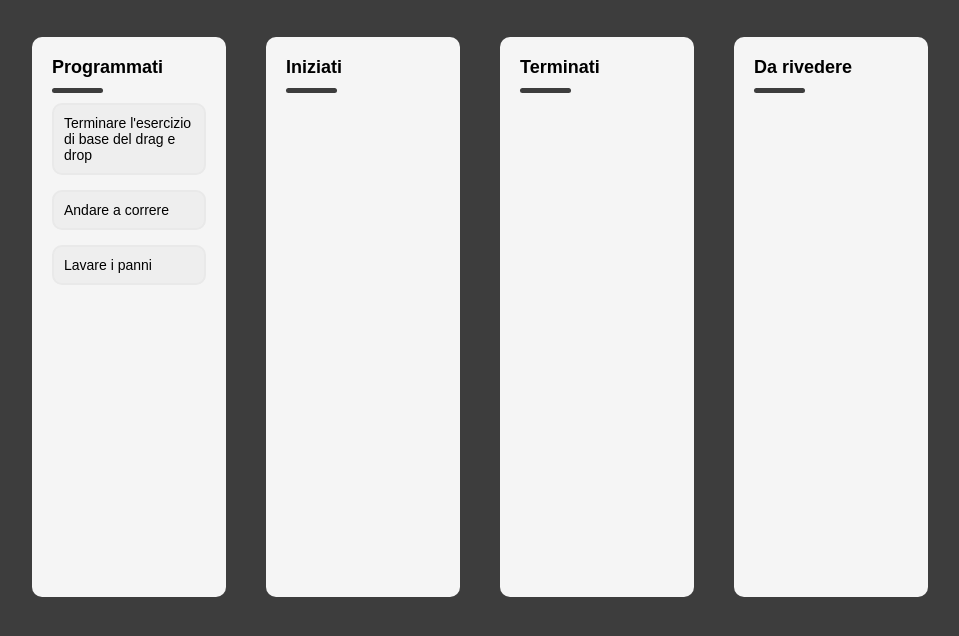
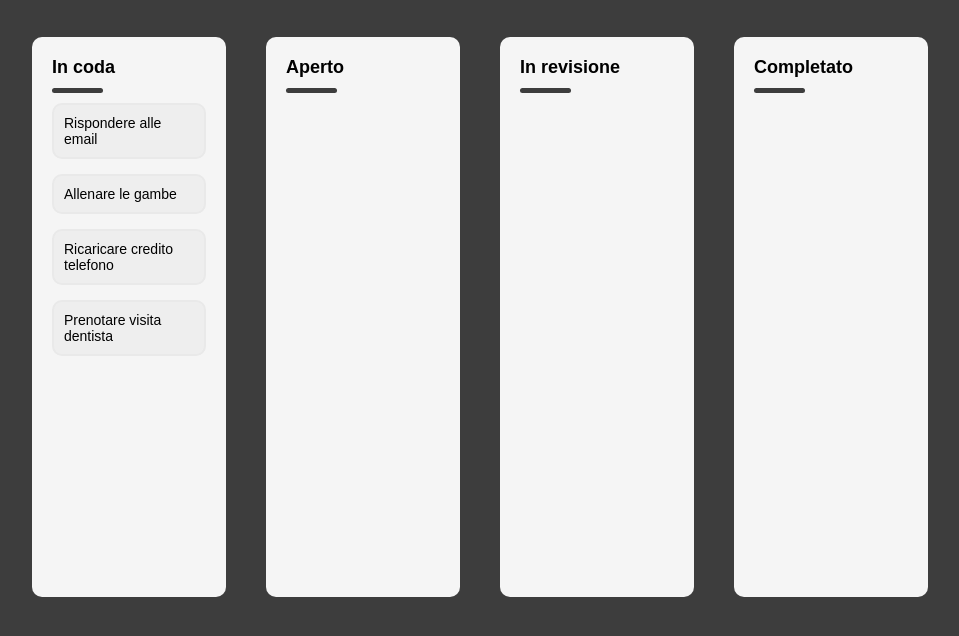
Before and after one commit to MatteoRuggieri2/basic-drag-drop, a plain HTML site: page index.html in a window 1280 px wide. Shown: the part 60-696 px from the top of the page, without its empty margins (160-1119 px from the left). Drawn offline with Linux system fonts and the light colour scheme.

Commit message:
Dynamic column and task added

```diff
--- a/index.html
+++ b/index.html
@@ -17,8 +17,8 @@
 
     <!-- MAIN -->
     <main>
-        <div class="container-70">
-            <section class="column">
+        <div id="columns-container" class="container-70">
+            <!-- <section class="column">
                 <h2 class="column-title">Programmati</h2>
                 <div class="task" draggable="true">Terminare l'esercizio di base del drag e drop</div>
                 <div class="task" draggable="true">Andare a correre</div>
@@ -34,7 +34,7 @@
             </section>
             <section class="column">
                 <h2 class="column-title">Da rivedere</h2>
-            </section>
+            </section> -->
         </div>
     </main>
 
--- a/js/script.js
+++ b/js/script.js
@@ -30,6 +30,43 @@ const data = [
         tasks: []
     },
 ]
+
+/* <section class="column">
+    <h2 class="column-title">Iniziati</h2>
+    <div class="task" draggable="true">Terminare l'esercizio di base del drag e drop</div>
+</section> */
+
+// CREAZIONE DINAMICA COLONNA E TASK
+const columnsContainer = document.querySelector("#columns-container");
+
+data.forEach(column => {
+
+    const newColumn = document.createElement("section"); // Colonna
+    newColumn.classList.add("column");
+    newColumn.setAttribute("data-id", column.id);
+    const columnTitle = document.createElement("h2");
+    columnTitle.classList.add("column-title");
+    columnTitle.textContent = column.name;
+    newColumn.append(columnTitle);
+
+    column.tasks.forEach(task => {
+
+        const newTask = document.createElement("div"); // Task
+        newTask.classList.add("task");
+        newTask.setAttribute("draggable", true);
+        newTask.setAttribute("data-id", task.id);
+        newTask.textContent = task.name;
+        newColumn.append(newTask);
+    })
+
+    columnsContainer.append(newColumn);
+})
+
+
+
+
+
+
 
 // EVENTI DRAG E DROP
 // (https://developer.mozilla.org/en-US/docs/Web/API/HTML_Drag_and_Drop_API#concepts_and_usage)
@@ -66,7 +103,7 @@ columns.forEach(column => {
 function dragStart() {
     console.log("dragStart");
 
-    /* Appena afferro l'elemento lo nascondo aggiungendo la classe css.
+    /* Appena afferro l'elemento lo nascondo aggiungendo la classe css "d-none".
     Il tutto però è talmente rapido da non permettermi di draggarlo, per
     questo motivo devo aggiungere un deelay minimo */
     setTimeout(() => this.classList.add("d-none"), 0)
@@ -84,7 +121,7 @@ function dragEnd() {
 }
 
 function dragOver(e) {
-    e.preventDefault();  // L'evento dragover di default ci blocca "dragdrop", per evitarlo quindi usiamo preventDefault
+    e.preventDefault();  // L'evento dragover, di default, ci blocca "dragdrop", per evitarlo quindi usiamo preventDefault
     console.log("dragOver");
 
 }
```
